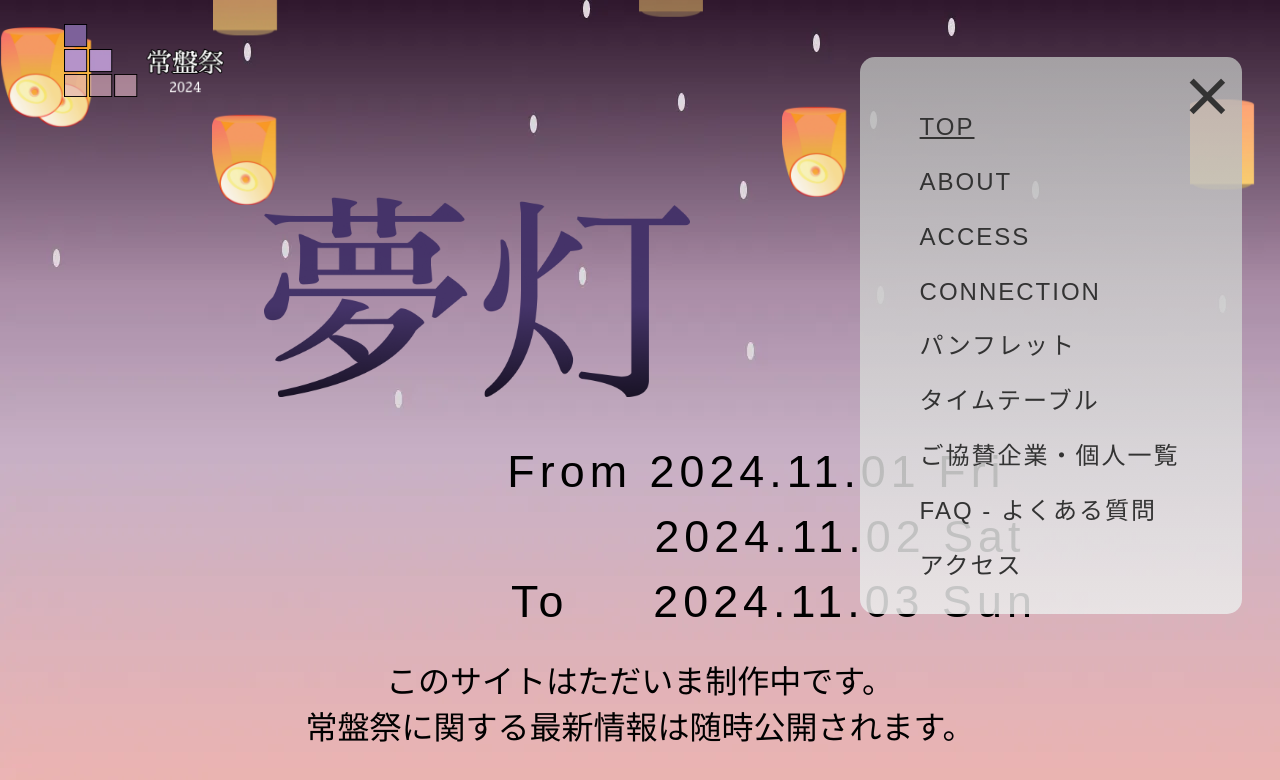
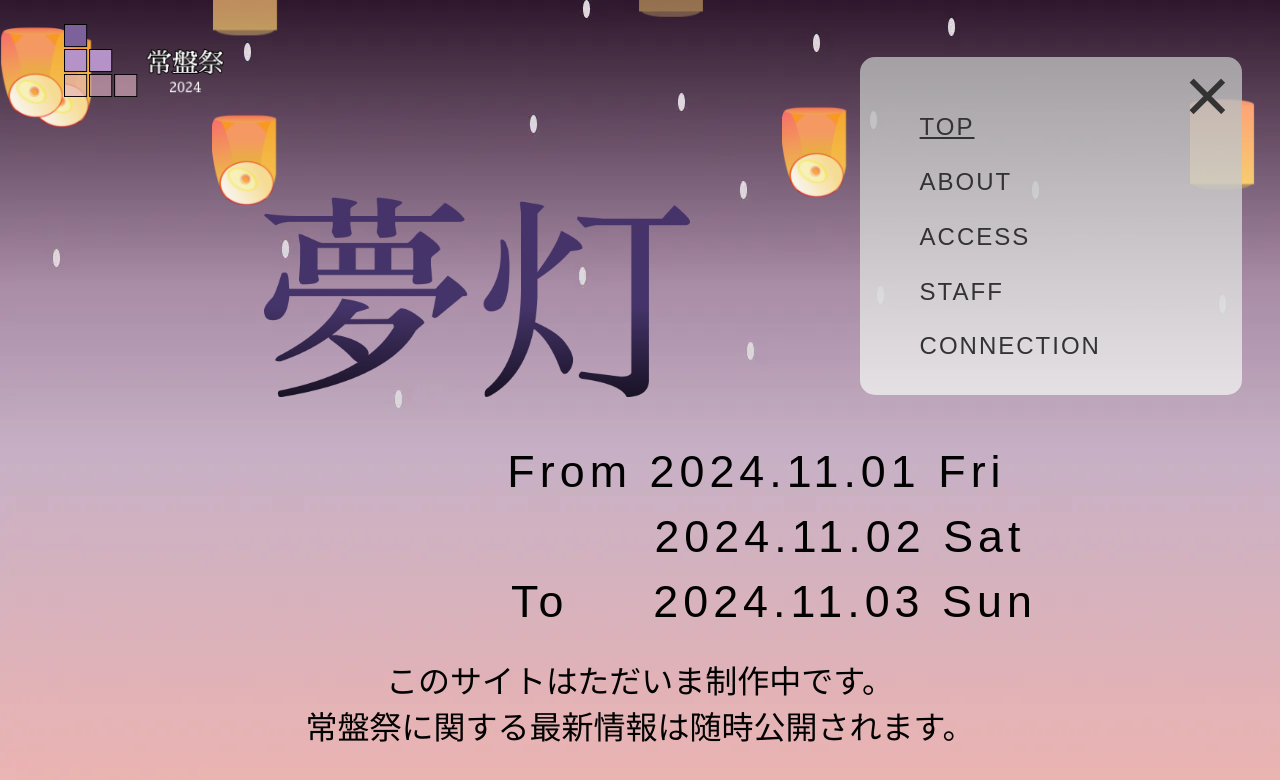
Before and after one commit to ynufes-tech/ynufes-tokiwa24, a Nuxt app: page / in a window 1280 px wide. Both pictures are taken after a click on the picture 1183 px from the left and 74 px from the top of the page. Shown: the top 780 px of the page. Built offline with nearby package versions, Linux system fonts and the light colour scheme; a web font is replaced by a local one.

Commit message:
メニューの項目を整理

```diff
--- a/components/NaviMenu.vue
+++ b/components/NaviMenu.vue
@@ -25,24 +25,8 @@ const toggle = () => {
           <li><NuxtLink to="/" @click="toggle">TOP</NuxtLink></li>
           <li><NuxtLink to="/about" @click="toggle">ABOUT</NuxtLink></li>
           <li><NuxtLink to="/events" @click="toggle">ACCESS</NuxtLink></li>
+          <li><NuxtLink to="/map" @click="toggle">STAFF</NuxtLink></li>
           <li><NuxtLink to="/map" @click="toggle">CONNECTION</NuxtLink></li>
-          <li>
-            <NuxtLink to="/pamphlet" @click="toggle">パンフレット</NuxtLink>
-          </li>
-          <li>
-            <NuxtLink to="/time-schedule" @click="toggle"
-              >タイムテーブル</NuxtLink
-            >
-          </li>
-          <li>
-            <NuxtLink to="/sponsors" @click="toggle"
-              >ご協賛企業・個人一覧</NuxtLink
-            >
-          </li>
-          <li>
-            <NuxtLink to="/faq" @click="toggle">FAQ - よくある質問</NuxtLink>
-          </li>
-          <li><NuxtLink to="/access" @click="toggle">アクセス</NuxtLink></li>
         </ul>
       </nav>
     </div>
```
